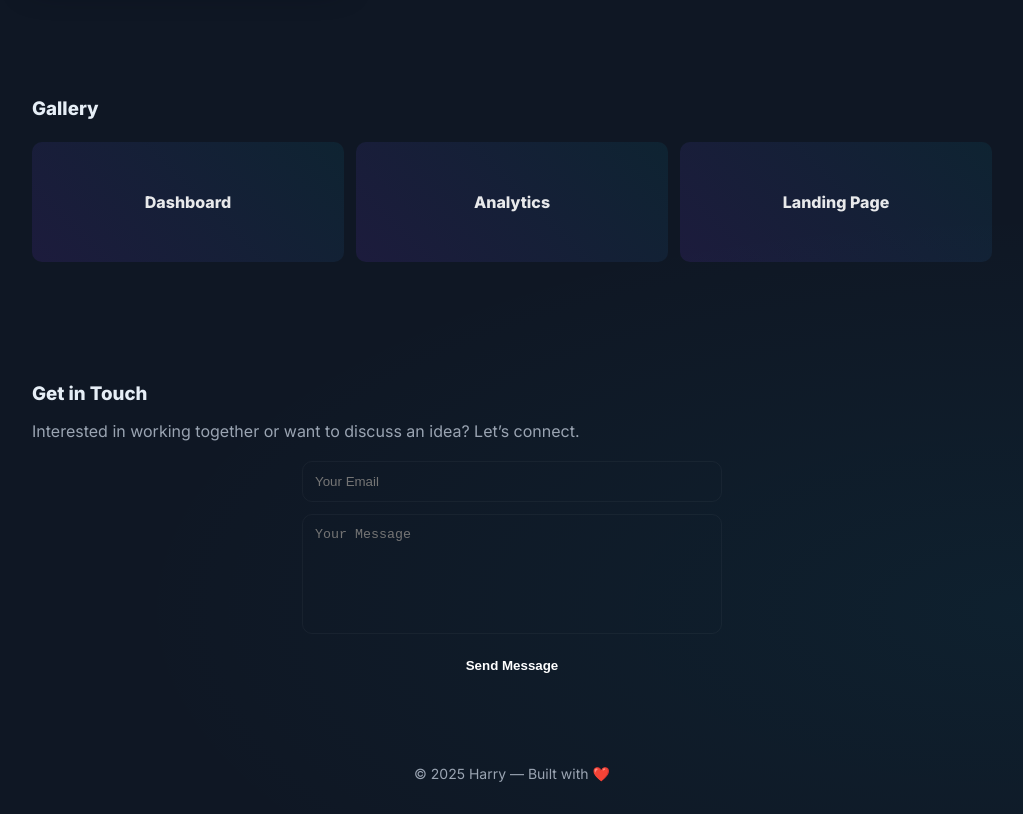
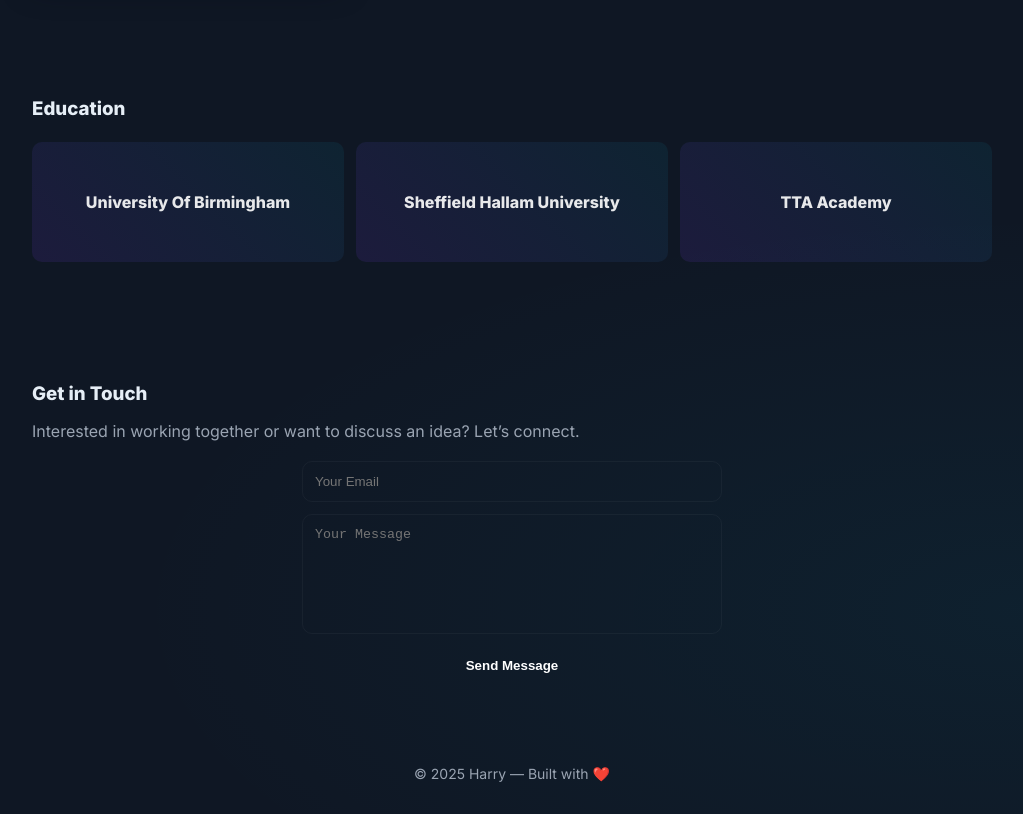
Before and after one commit to Harry2k21/Harry-Portfolio-v0, a plain HTML site: page index.html in a window 1280 px wide. Shown: the part 1228-2042 px from the top of the page, without its empty margins (128-1151 px from the left). Drawn offline with Linux system fonts and the light colour scheme.

Commit message:
education section added + png logo icon added

```diff
--- a/index.html
+++ b/index.html
@@ -3,6 +3,7 @@
 <head>
   <meta charset="utf-8" />
   <meta name="viewport" content="width=device-width,initial-scale=1" />
+  <link rel="icon" type="image/png" href="hp-logo.png">
   <title>Harry Parker — Portfolio</title>
   <link href="https://fonts.googleapis.com/css2?family=Inter:wght@300;400;600;800&display=swap" rel="stylesheet">
   <link rel="stylesheet" href="style.css" />
@@ -77,11 +78,11 @@
   </section>
 
   <section class="section" id="gallery">
-    <h3>Gallery</h3>
+    <h3>Education</h3>
     <div class="gallery">
-      <div class="thumb">Dashboard</div>
-      <div class="thumb">Analytics</div>
-      <div class="thumb">Landing Page</div>
+      <div class="thumb">University Of Birmingham</div>
+      <div class="thumb">Sheffield Hallam University</div>
+      <div class="thumb">TTA Academy</div>
     </div>
   </section>
 
```
Also changed, not shown: hp-logo.png (added).
